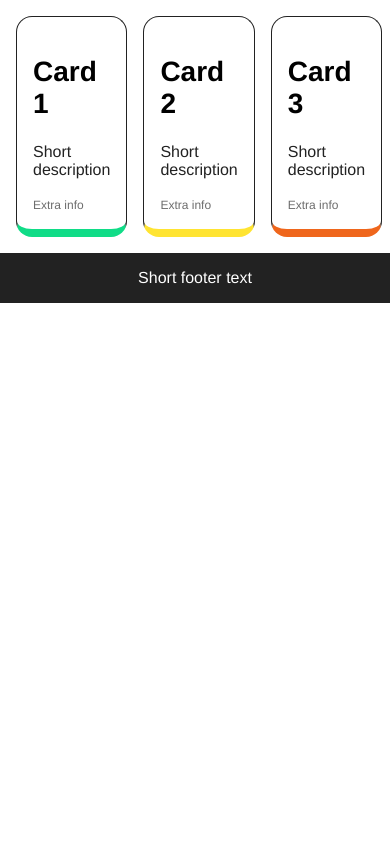
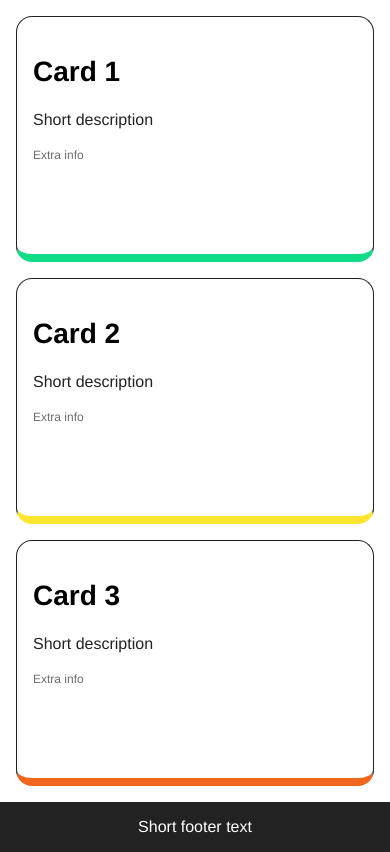
Before and after one commit to jeviikki/scss-treenaus-opiskelijat, a website: page scss-example.html in a window 390 px wide. Drawn offline with Linux system fonts and the light colour scheme.

Commit message:
finalize exercise

```diff
--- a/style.scss
+++ b/style.scss
@@ -5,6 +5,9 @@
 body {
   font-family: base.$primary-font;
   margin: 0;
+  display: grid;
+  grid-template-columns: 100vw;
+  grid-template-rows: 95vh 1fr;
 
 }
 section{
@@ -12,6 +15,7 @@ section{
   margin: 1em;
   gap: 1em;
   grid-template-columns: 1fr 1fr 1fr;
+  grid-template-rows: 1fr 1fr 1fr;
   grid-template-areas: "card card card";
 }
 
@@ -21,7 +25,7 @@ section{
   background-color: white;
   padding: base.$padding-16;
   grid-area: "card";
-  transition: 0.2s ease;
+  transition: 1s ease;
   h1{
     font-size: base.$lg;
   }
@@ -33,8 +37,8 @@ section{
     color: base.$extra-color;
   }
   &:hover{
-    box-shadow: 0 0.25em 0.5em rgba(0, 0, 0, 0.421);
-    scale: 1.05;
+    box-shadow: 0 0.5em 0.5em rgba(0, 0, 0, 0.25);
+    transform: translateY(-0.5em);
   }
 }
 
@@ -52,6 +56,17 @@ section{
 #card-3 {
   @extend %card-shared;
   @include colored-border(base.$danger-color);
+}
+
+@media (max-width: 600px) {
+  section{
+  grid-template-columns: 1fr;
+  grid-template-rows: 1fr 1fr 1fr;
+    grid-template-areas:
+    "card"
+    "card"
+    "card";
+  }
 }
 
 // vanhat
```
Also changed, not shown: output.css, 1 other file.
